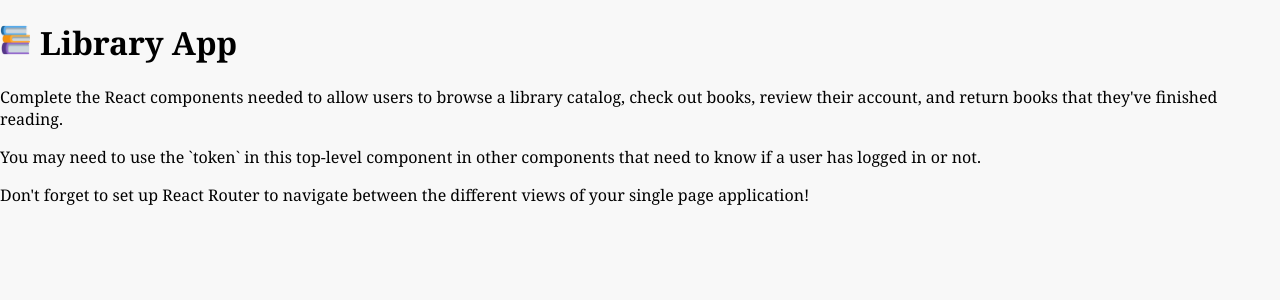
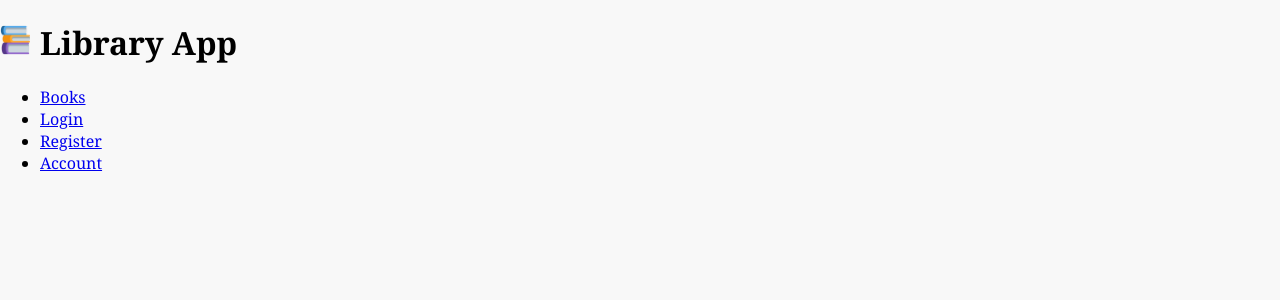
Before and after one commit to KnightHub616/block30, a React (Vite) app: page / in a window 1280 px wide. Shown: the top 300 px of the page. Built offline with nearby package versions, Linux system fonts and the light colour scheme.

Commit message:
added BoodDetails component

```diff
--- a/package.json
+++ b/package.json
@@ -12,7 +12,7 @@
   "dependencies": {
     "react": "^18.2.0",
     "react-dom": "^18.2.0",
-    "react-router-dom": "^6.16.0"
+    "react-router-dom": "^6.30.0"
   },
   "devDependencies": {
     "@types/react": "^18.2.15",
--- a/src/App.jsx
+++ b/src/App.jsx
@@ -1,20 +1,51 @@
-import { useState } from 'react'
-import bookLogo from './assets/books.png'
+import React from "react";
+import { BrowserRouter, Routes, Route, Link } from "react-router-dom";
+import bookLogo from "./assets/books.png";
+
+const Books = () => <div>Books</div>;
+const BookDetails = () => <div>Book Details</div>;
+const Login = () => <div>Login</div>;
+const Register = () => <div>Register</div>;
+const Account = () => <div>Account</div>;
 
 function App() {
-  const [token, setToken] = useState(null)
+  const [token, setToken] = React.useState(null);
 
   return (
-    <>
-      <h1><img id='logo-image' src={bookLogo}/>Library App</h1>
+    <BrowserRouter>
+      <header>
+        <h1>
+          <img id="logo-image" src={bookLogo} />
+          Library App
+        </h1>
+      </header>
 
-      <p>Complete the React components needed to allow users to browse a library catalog, check out books, review their account, and return books that they've finished reading.</p>
+      <nav>
+        <ul>
+          <li>
+            <Link to="/books">Books</Link>
+          </li>
+          <li>
+            <Link to="/login">Login</Link>
+          </li>
+          <li>
+            <Link to="/register">Register</Link>
+          </li>
+          <li>
+            <Link to="/account">Account</Link>
+          </li>
+        </ul>
+      </nav>
 
-      <p>You may need to use the `token` in this top-level component in other components that need to know if a user has logged in or not.</p>
-
-      <p>Don't forget to set up React Router to navigate between the different views of your single page application!</p>
-    </>
-  )
+      <Routes>
+        <Route path="/books" element={<Books />} />
+        <Route path="/books/:id" element={<BookDetails />} />
+        <Route path="/login" element={<Login />} />
+        <Route path="/register" element={<Register />} />
+        <Route path="/account" element={<Account />} />
+      </Routes>
+    </BrowserRouter>
+  );
 }
 
-export default App
+export default App;
```
Also changed, not shown: src/components/BookDetails.jsx (added), 1 other file (tests, documents, lock files or other folders).
